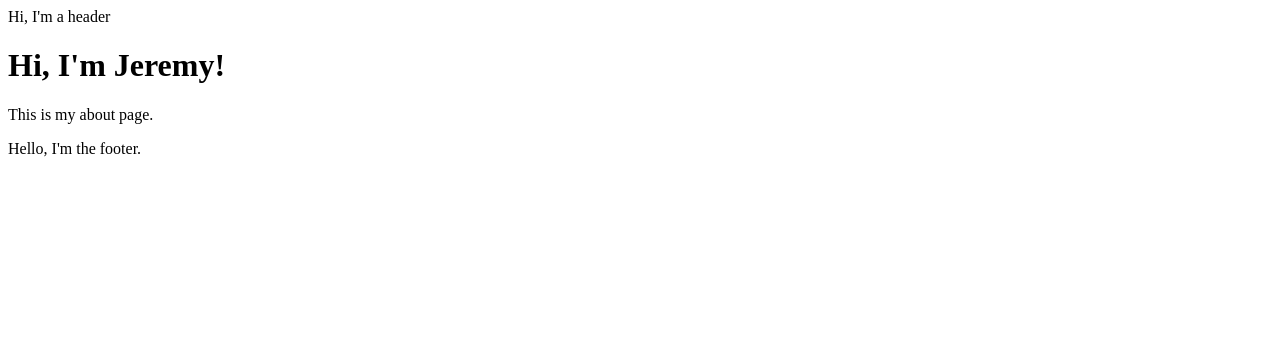
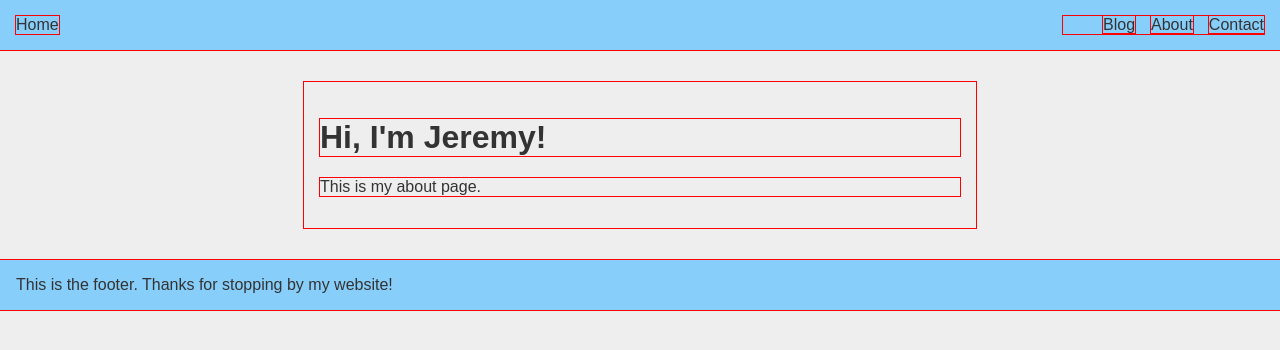
Before and after one commit to codazendev/codazen.dev, a SvelteKit app: page /about in a window 1280 px wide. Shown: the top 350 px of the page. Built offline with nearby package versions, Linux system fonts and the light colour scheme.

Commit message:
readded header, footer, basic styling, and basic layout

```diff
--- /dev/null
+++ b/src/lib/components/Footer.svelte
@@ -0,0 +1,13 @@
+<!-- Header.svelte -->
+<footer>This is the footer. Thanks for stopping by my website!</footer>
+
+<!-- Styling -->
+<style>
+    footer {
+        padding: 1rem;
+        background: lightskyblue;
+        display: flex;
+        flex-wrap: wrap;
+        justify-content: space-between;
+    }
+</style>
--- /dev/null
+++ b/src/lib/components/Header.svelte
@@ -0,0 +1,41 @@
+<!-- Header.svelte -->
+<header>
+    <a href="/">Home</a>
+
+    <nav>
+        <ul>
+            <li>
+                <a href="/blog">Blog</a>
+            </li>
+            <li>
+                <a href="/about">About</a>
+            </li>
+            <li>
+                <a href="/contact">Contact</a>
+            </li>
+        </ul>
+    </nav>
+</header>
+
+<!-- Styling -->
+<style>
+    header {
+        padding: 1rem;
+        background: lightskyblue;
+        display: flex;
+        flex-wrap: wrap;
+        justify-content: space-between;
+    }
+
+    ul {
+        margin: 0;
+        list-style-type: none;
+        display: flex;
+        gap: 1rem;
+    }
+
+    a {
+        text-decoration: none;
+        color: inherit;
+    }
+</style>
--- /dev/null
+++ b/src/lib/styles/style.css
@@ -0,0 +1,17 @@
+/* style.css */
+* {
+    outline: 1px red solid;
+}
+
+body {
+    margin: 0;
+    background: #eee;
+    color: #333;
+    font-family: sans-serif;
+}
+
+main {
+    padding: 1rem;
+    margin: 2rem auto;
+    max-width: 40rem;
+}
--- a/src/routes/+layout.svelte
+++ b/src/routes/+layout.svelte
@@ -1,12 +1,15 @@
 <!-- +layout.svelte -->
 <script>
+    import Header from '$lib/components/Header.svelte';
+    import Footer from '$lib/components/Footer.svelte';
+    import '$lib/styles/style.css';
     let { children } = $props();
 </script>
 
-<header>Hi, I'm a header</header>
+<Header />
 
 <main>
     {@render children()}
 </main>
 
-<footer>Hello, I'm the footer.</footer>
+<Footer />
```
